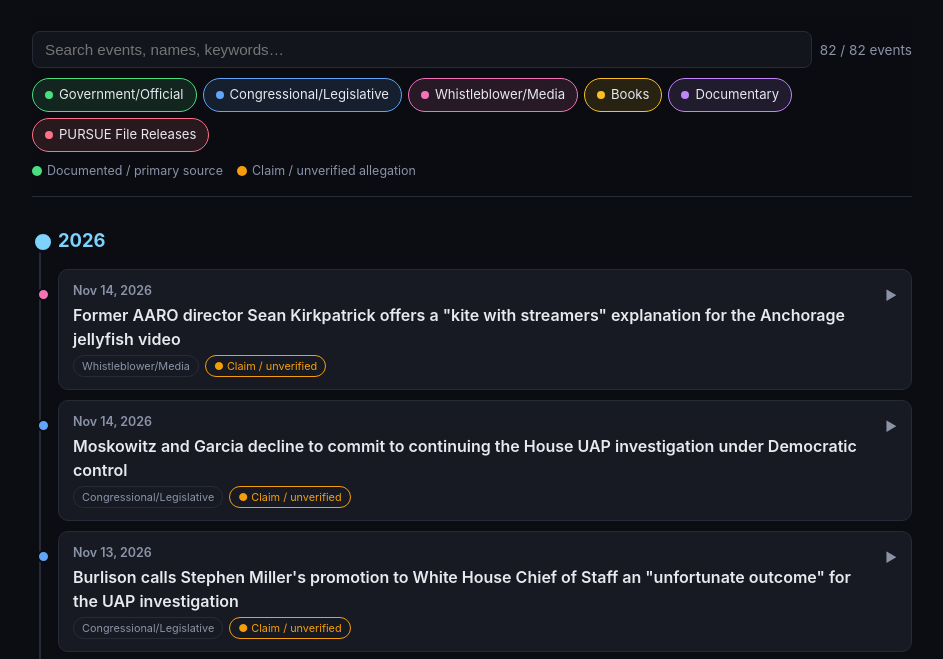
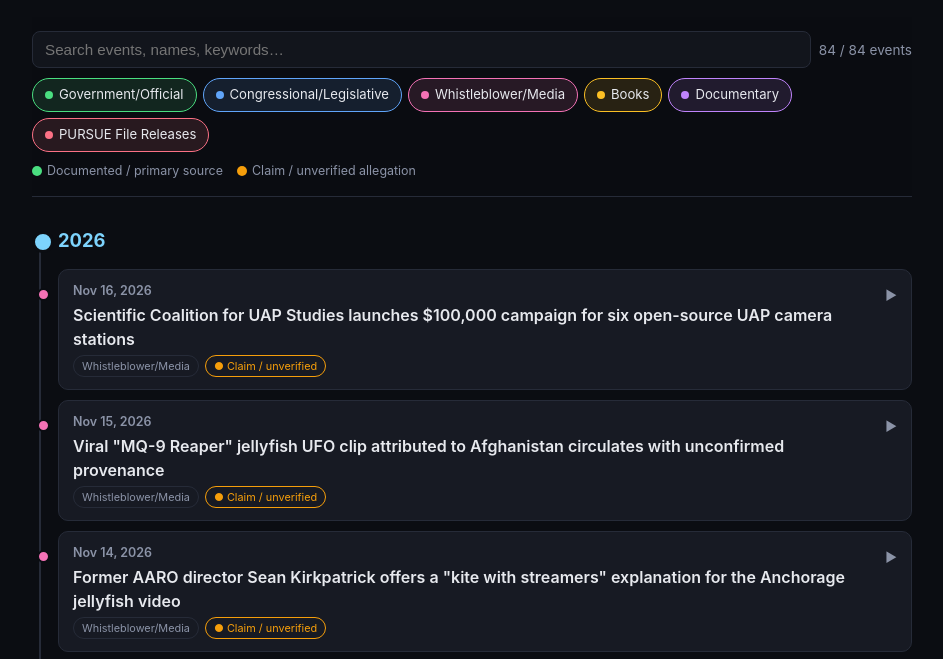
Before and after one commit to Spocktology/uapdisclosuretimeline, a plain HTML site: page index.html in a window 1280 px wide. Shown: the part 121-780 px from the top of the page, without its empty margins (168-1111 px from the left). Drawn offline with Linux system fonts and the light colour scheme.

Commit message:
Add Nov 15-16 2026 events: viral MQ-9 jellyfish clip, SCU camera station campaign

```diff
--- a/index.html
+++ b/index.html
@@ -506,7 +506,13 @@ const EVENTS = [
  sources:[["IBTimes UK: Pentagon's former UFO chief offers kite theory for Anchorage jellyfish","https://www.ibtimes.co.uk/former-pentagon-investigator-anchorage-jellyfish-ufo-kite-1832259"],["Kirkpatrick disputes FBI black triangle account (Fox News Digital via WRGA)","https://www.wrganews.com/2026/11/01/former-pentagon-ufo-chief-disputes-fbi-black-triangle-sighting-says-reports-lack-evidence/"]]},
 {date:"2026-11-14", title:"Moskowitz and Garcia decline to commit to continuing the House UAP investigation under Democratic control", cat:"leg", status:"unverified",
  desc:"In an Ask a Pol UAP exclusive published November 14, 2026, Rep. Jared Moskowitz (D-FL) said \"I'm working on that\" when asked what happens to the House UAP investigation after Democrats won the chamber in the 2026 midterms, and Rep. Robert Garcia (D-CA) — the ranking member and likely next chair of the Oversight and Government Reform Committee — said only \"we'll have more to say about that soon.\" Moskowitz said whether the Task Force on the Declassification of Federal Secrets survives into the 120th Congress in January \"will be up to\" Garcia, adding \"I'm definitely going to advocate that we should.\" Neither member announced a decision, and UAP remained absent from Democrats' published early Oversight agenda. Separately, House Oversight Chair James Comer's stated intention to hold a lame-duck UAP hearing still had no date, topic or witness list on the committee's public calendar.",
- sources:[["Ask a Pol UAP: Moskowitz & Garcia on future of UFO investigations under Democrats","https://www.askapoluaps.com/p/future-of-uap-investigation-under-dems"],["Redacted Weekly: Comer said he'd try for a November UFO hearing; nothing is on the calendar","https://redactedweekly.com/house-oversight-uap-hearing-november-lame-duck/"],["House Oversight hearings calendar","https://oversight.house.gov/hearing/"]]}
+ sources:[["Ask a Pol UAP: Moskowitz & Garcia on future of UFO investigations under Democrats","https://www.askapoluaps.com/p/future-of-uap-investigation-under-dems"],["Redacted Weekly: Comer said he'd try for a November UFO hearing; nothing is on the calendar","https://redactedweekly.com/house-oversight-uap-hearing-november-lame-duck/"],["House Oversight hearings calendar","https://oversight.house.gov/hearing/"]]},
+{date:"2026-11-15", title:"Viral \"MQ-9 Reaper\" jellyfish UFO clip attributed to Afghanistan circulates with unconfirmed provenance", cat:"media", status:"unverified",
+ desc:"On November 15, 2026 the account Interstellar UAP posted what it called leaked high-definition footage of a jellyfish-shaped object filmed from an MQ-9 Reaper drone over Afghanistan, dated October 11, 2024, while stating that the source and authenticity were unconfirmed. The clip drew more than 160,000 views within a day and was immediately challenged by other UAP commentators who argued the object's appearance is inconsistent with real MQ-9 sensor imagery at that magnification and that the video is likely AI-generated. No government agency has acknowledged the footage, no chain of custody has been produced, and reviewers including Kristian Harloff treated it as a case study in how difficult UAP video assessment has become in the era of generative AI.",
+ sources:[["Interstellar UAP original post (X, Nov 15, 2026)","https://x.com/InterstellarUAP/status/2122088398265389079"],["Critique arguing the clip is AI-generated (X, Nov 15, 2026)","https://x.com/LegacyProgramVP/status/2122106291246243981"],["UAPDrop: Afghanistan jellyfish drone clip prompts questions on authenticity","https://www.uapdrop.com/l/view/LEbRXKONc6U.html"]]},
+{date:"2026-11-16", title:"Scientific Coalition for UAP Studies launches $100,000 campaign for six open-source UAP camera stations", cat:"media", status:"unverified",
+ desc:"On November 16, 2026 the Scientific Coalition for UAP Studies (SCU), a 501(c)(3) research nonprofit, announced a $100,000 fundraising campaign to build and scientifically commission six weatherproof, solar-powered camera stations that autonomously record the night sky for weeks at a time. When two or more stations capture the same object, the array can triangulate its three-dimensional position, speed and acceleration for illuminated or self-luminous objects up to 1,000 km altitude. SCU says a two-camera prototype has already been calibrated to detect and triangulate near-Earth objects of magnitude +5 and brighter, with a Massachusetts field trial planned for July 2027 and two completed systems bound for New Mexico after September 2027.",
+ sources:[["SCU announcement (EIN Presswire via Today in Science, Nov 16, 2026)","https://www.todayinscience.com/article/957044378-scientific-coalition-for-uap-studies-launches-100-000-campaign-to-build-open-source-camera-stations-that-can-detect-uap"],["Scientific Coalition for UAP Studies","https://www.explorescu.org/"]]}
 ];
 
 // ---- render ----
```
